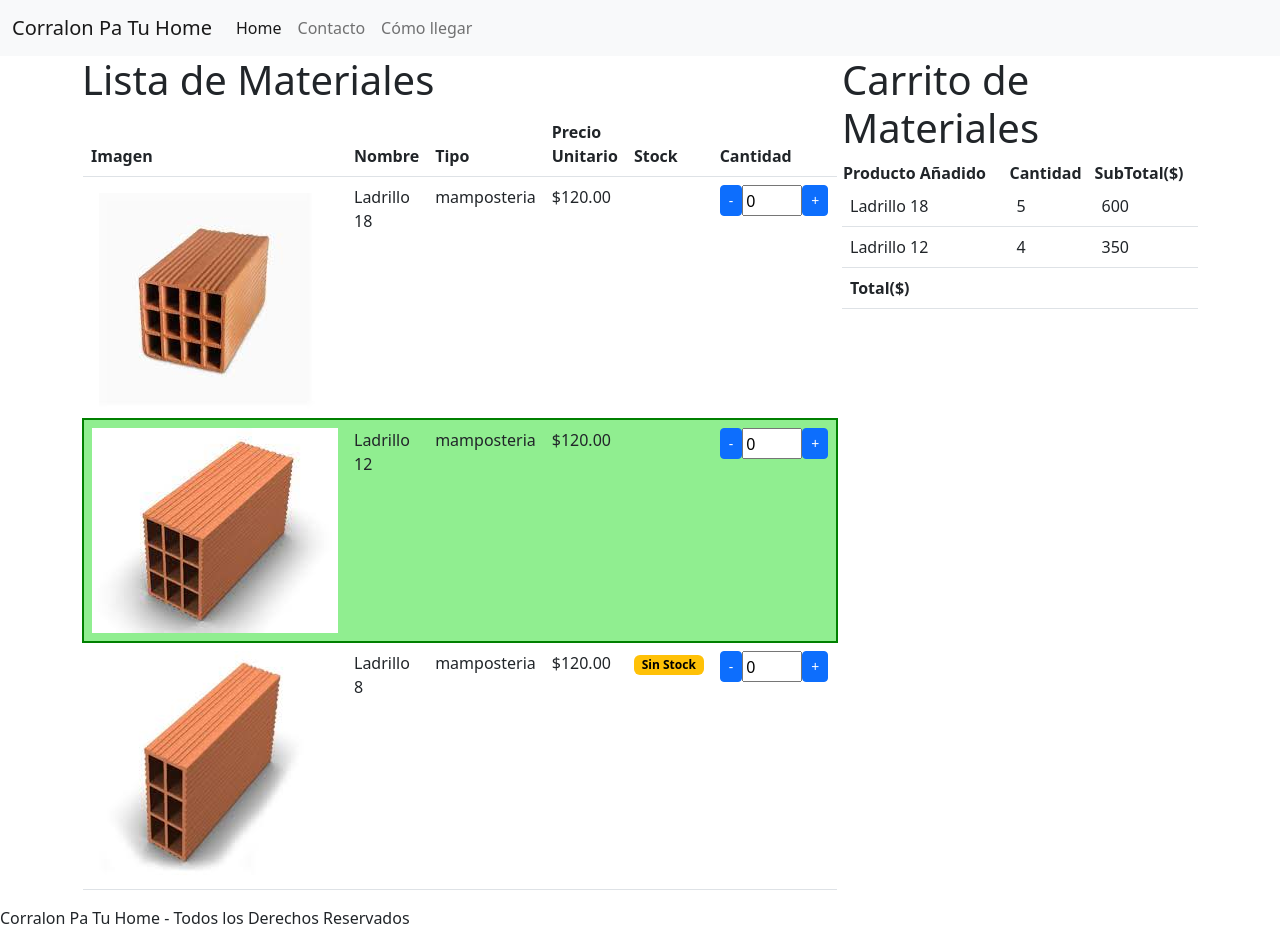
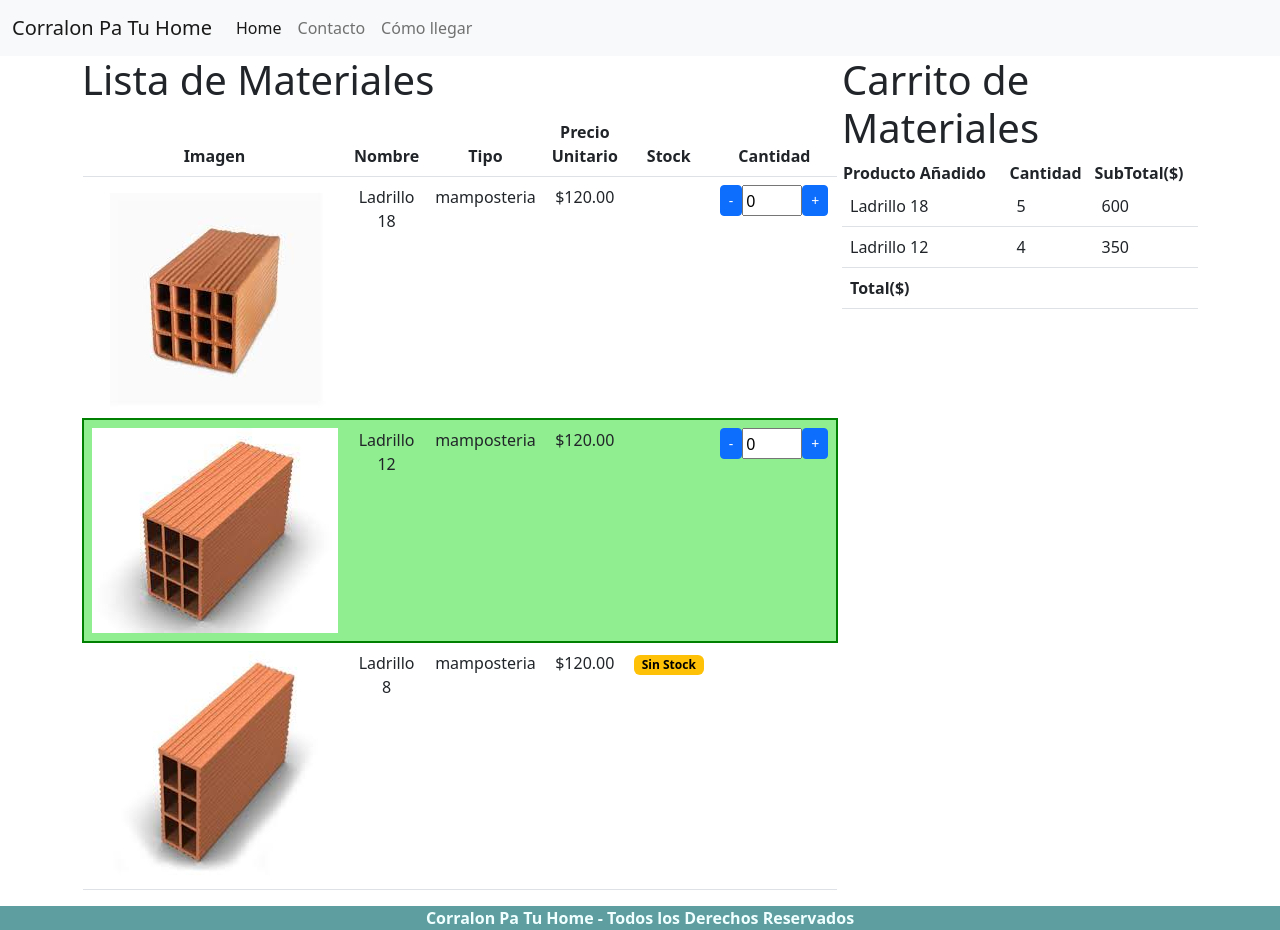
Before and after one commit to LautaroSan/SeminarioAngular, an Angular app: page / in a window 1280 px wide. Built offline with nearby package versions, Linux system fonts and the light colour scheme.

Commit message:
realizadas algunas pequeñas mejoras visuales

```diff
--- a/src/app/app.component.scss
+++ b/src/app/app.component.scss
@@ -0,0 +1,6 @@
+footer{
+    text-align: center;
+    background-color: cadetblue;
+    color: azure;
+    font-weight: bold;
+}
--- a/src/app/materials-list/materials-list.component.html
+++ b/src/app/materials-list/materials-list.component.html
@@ -1,5 +1,5 @@
 <h1>Lista de Materiales</h1>
-<table class="table">
+<table class="table text-center">
     <thead>
         <tr>
             <th>Imagen</th>
@@ -18,7 +18,7 @@
             <td>{{material.price | currency}}</td>
             <td> <span class="badge text-bg-warning" *ngIf="material.stock==0">Sin Stock</span></td>
             <td>
-                <div class="cantidad">
+                <div class="cantidad" *ngIf="material.stock!=0">
                     <button class="btn btn-primary btn-sm" (click)="downQuantity(material)" >-</button>
                     <input type="text" [(ngModel)]="material.quantity" (keyup)="verifyInput($event,material)">
                     <button class="btn btn-primary btn-sm" (click)="upQuantity(material)">+</button>
```
Also changed, not shown: src/app/materials-list/materials-list.component.scss (line endings or trailing spaces).
